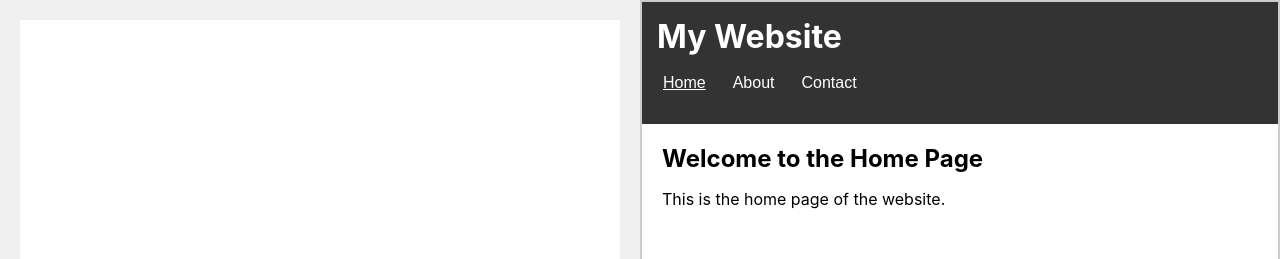
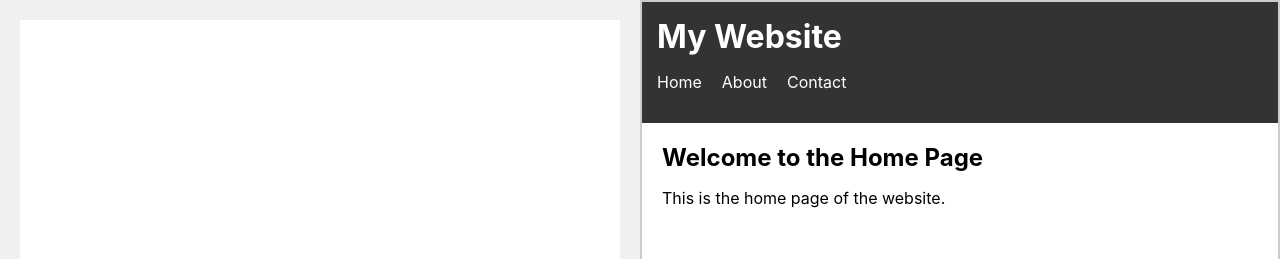
Before and after one commit to susannahsu/joint-goal-human-llm, a React (Create React App) app in the folder human-llm-colab/: page / in a window 1280 px wide. Shown: the top 259 px of the page. Built offline with nearby package versions, Linux system fonts and the light colour scheme.

Commit message:
Fixed switching pages

```diff
--- a/human-llm-colab/src/App.js
+++ b/human-llm-colab/src/App.js
@@ -55,41 +55,71 @@ function App() {
   // `);
   const [htmlString, setHtmlString] = useState(`
     <div class="website-preview">
+    <head>
+  <meta charset="UTF-8">
+  <meta name="viewport" content="width=device-width, initial-scale=1.0">
+  <title>Single Page Navigation</title>
+  <style>
+    /* Basic styles for navigation */
+    .nav ul {
+      list-style: none;
+      padding: 0;
+    }
+    .nav li {
+      display: inline;
+      margin-right: 20px;
+    }
+
+    /* Initially hide all sections */
+    .main-content section {
+      display: none;
+    }
+
+    /* Show section when targeted */
+    #home:target, #about:target, #contact:target {
+      display: block;
+    }
+
+    /* Default section when no target is active */
+    body:not(:has(:target)) #home {
+      display: block;
+    }
+  </style>
+</head>
+<body>
+
   <header class="header">
     <h1>My Website</h1>
     <nav class="nav">
       <ul>
-          <li>
-            <button id="home-btn" class="active">Home</button>
-          </li>
-          <li>
-            <button id="about-btn">About</button>
-          </li>
-          <li>
-            <button id="contact-btn">Contact</button>
-          </li>
+        <li><a href="#home">Home</a></li>
+        <li><a href="#about">About</a></li>
+        <li><a href="#contact">Contact</a></li>
       </ul>
     </nav>
   </header>
 
   <main class="main-content">
-      <div id="home-page">
+    <section id="home">
       <h2>Welcome to the Home Page</h2>
       <p>This is the home page of the website.</p>
-      </div>
-      <div id="about-page" style="display: none;">
+    </section>
+
+    <section id="about">
       <h2>About Us</h2>
       <p>This is the about page of the website.</p>
-      </div>
-      <div id="contact-page" style="display: none;">
+    </section>
+
+    <section id="contact">
       <h2>Contact Us</h2>
       <p>This is the contact page of the website.</p>
-      </div>
+    </section>
   </main>
 
   <footer class="footer">
     <p>&copy; 2023 Your Company</p>
   </footer>
+
   </div>
 
   <script>
```
Lines whose indentation alone changed are shown as unchanged.
